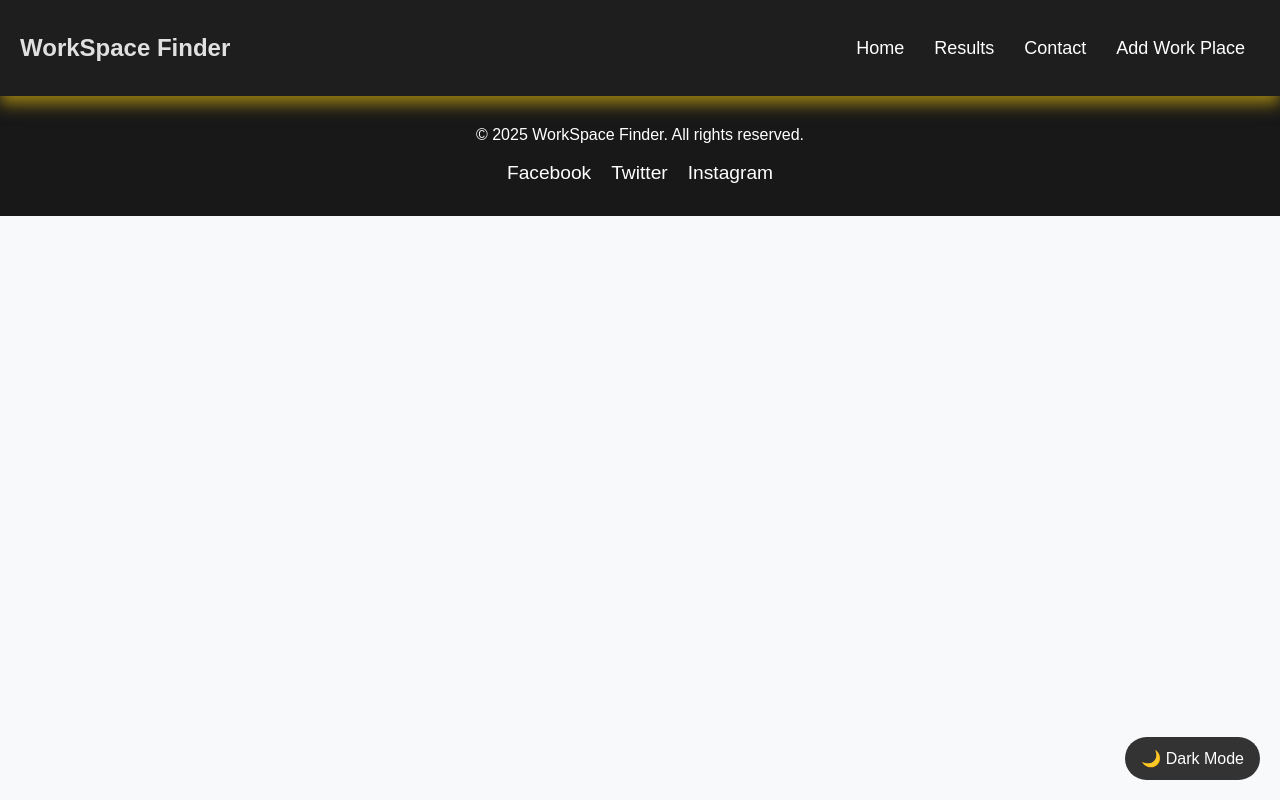
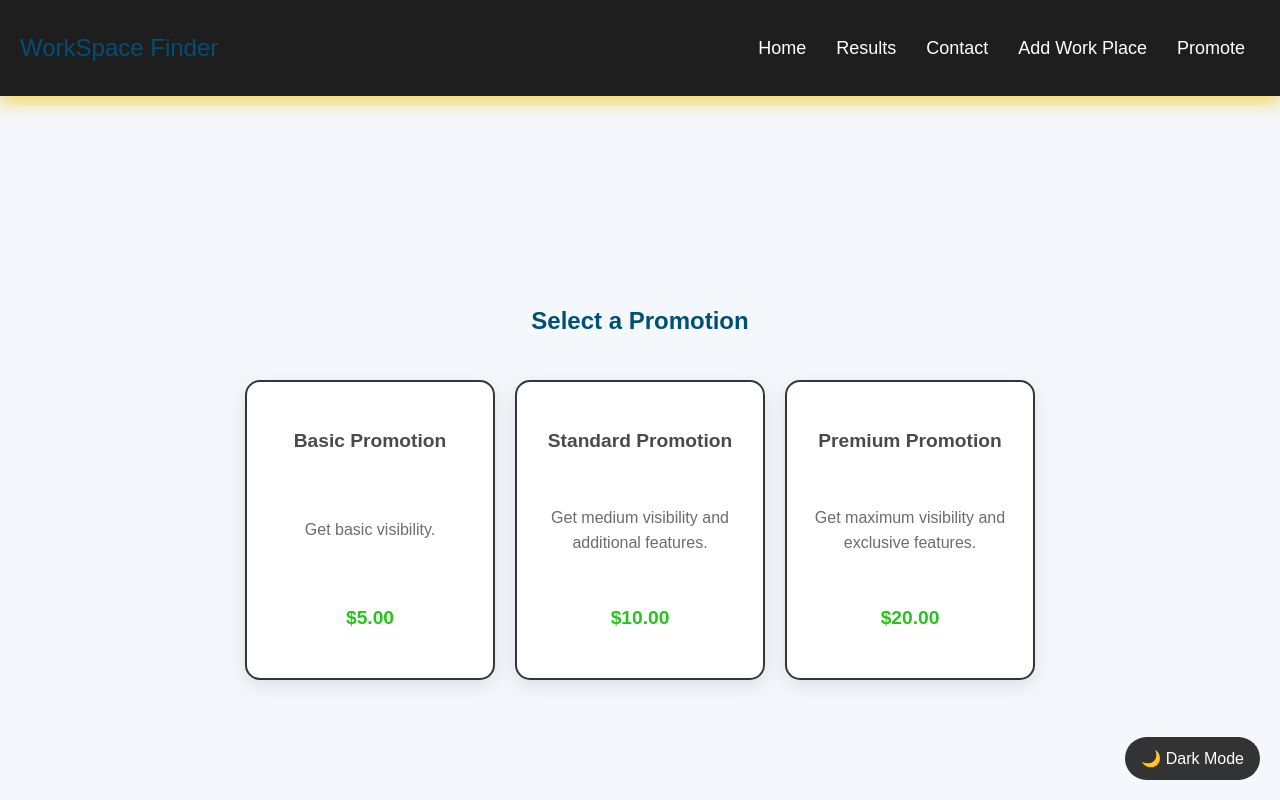
Before and after one commit to HayonShahar/WorkSpaceFinder, a React (Vite) app in the folder front/: page /promote in a window 1280 px wide. Shown: the top 800 px of the page. Built offline with nearby package versions, Linux system fonts and the light colour scheme.

Commit message:
added a promtion page

```diff
--- a/front/src/App.jsx
+++ b/front/src/App.jsx
@@ -12,6 +12,7 @@ import LoginContainer from './components/login/LoginContainer';
 import Contact from './pages/Contact';
 import './App.css';
 import TFAContainer from './components/TFA/TFAContainer';
+import PromotePage from '../src/pages/Promote'; // Import the PromotePage
 
 const App = () => {
   const location = useLocation();
@@ -33,6 +34,7 @@ const App = () => {
         <Route path="/register" element={<RegisterContainer />} />
         <Route path="/login" element={<LoginContainer />} />
         <Route path="/tfa" element={<TFAContainer />} />
+        <Route path="/promote" element={<PromotePage />} /> {/* Add PromotePage route */}
       </Routes>
 
       {/* Render Footer only if the current path is NOT '/register', '/login', or '/tfa' */}
--- a/front/src/components/Home/Header.jsx
+++ b/front/src/components/Home/Header.jsx
@@ -11,13 +11,16 @@ const Header = () => {
 
   return (
     <header className="header">
-      <div className="logo">WorkSpace Finder</div>
+      <div className="logo">
+        <Link to="/">WorkSpace Finder</Link>
+      </div>
       <div className={`nav ${isOpen ? "open" : ""}`}>
         <ul>
           <li><Link to="/">Home</Link></li>
-          <li><Link to="/results">Results</Link></li> {/* Changed from About to Results */}
+          <li><Link to="/results">Results</Link></li>
           <li><Link to="/contact">Contact</Link></li>
           <li><Link to="/addworkplace">Add Work Place</Link></li>
+          <li><Link to="/promote">Promote</Link></li> {/* Added Promote link */}
         </ul>
       </div>
       <div className="menu-icon" onClick={toggleMenu}>
--- /dev/null
+++ b/front/src/pages/Promote.jsx
@@ -0,0 +1,74 @@
+import React, { useState } from 'react';
+import '../styles/Promote.css';
+
+const PromotionBox = ({ title, description, price, onClick }) => {
+  return (
+    <div className="promotion-box" onClick={onClick}>
+      <h3>{title}</h3>
+      <p>{description}</p>
+      <p className="price">${price.toFixed(2)}</p> {/* Price formatting */}
+    </div>
+  );
+};
+
+function PromotePage() {
+  const [selectedPromotion, setSelectedPromotion] = useState(null);
+
+  const promotions = [
+    {
+      id: 1,
+      title: 'Basic Promotion',
+      description: 'Get basic visibility.',
+      price: 5,
+    },
+    {
+      id: 2,
+      title: 'Standard Promotion',
+      description: 'Get medium visibility and additional features.',
+      price: 10,
+    },
+    {
+      id: 3,
+      title: 'Premium Promotion',
+      description: 'Get maximum visibility and exclusive features.',
+      price: 20,
+    },
+  ];
+
+  const handlePromotionClick = (promotion) => {
+    setSelectedPromotion(promotion);
+  };
+
+  const handleConfirmSelection = () => {
+    alert(`You have selected the ${selectedPromotion.title} for $${selectedPromotion.price}`);
+    // Add any further logic, like submitting to backend, etc.
+  };
+
+  return (
+    <div className="promote-page">
+      <h2>Select a Promotion</h2>
+      <div className="promotion-list">
+        {promotions.map((promotion) => (
+          <PromotionBox
+            key={promotion.id}
+            title={promotion.title}
+            description={promotion.description}
+            price={promotion.price}
+            onClick={() => handlePromotionClick(promotion)}
+          />
+        ))}
+      </div>
+      {selectedPromotion && (
+        <div className="selected-promotion">
+          <h3>Selected Promotion:</h3>
+          <p><strong>{selectedPromotion.title}</strong></p>
+          <p>{selectedPromotion.description}</p>
+          <p className="price">Price: ${selectedPromotion.price.toFixed(2)}</p>
+          <button onClick={handleConfirmSelection}>Confirm Selection</button>
+        </div>
+      )}
+    </div>
+  );
+}
+
+export default PromotePage;
--- /dev/null
+++ b/front/src/styles/Promote.css
@@ -0,0 +1,135 @@
+/* Global Styling */
+body {
+    font-family: 'Poppins', sans-serif; /* Modern Google Font */
+    margin: 0;
+    padding: 0;
+    box-sizing: border-box;
+    background-color: #f4f7fc; /* Light background for a clean feel */
+}
+
+/* Container for the whole page */
+.promote-page {
+    display: flex;
+    justify-content: center;
+    align-items: center;
+    flex-direction: column;
+    height: 100vh; /* Make sure the content fits on the screen */
+    text-align: center;
+    font-family: 'Poppins', sans-serif;
+    color: #333; /* Dark text color for readability */
+}
+
+/* List of promotions */
+.promotion-list {
+    display: flex;
+    justify-content: center;
+    gap: 20px;
+    flex-wrap: wrap;
+    margin-top: 20px;
+    width: 100%;
+    margin-bottom: 30px; /* Add a gap between promotion boxes and the selected option box */
+}
+
+/* Each promotion box */
+.promotion-box {
+    border: 2px solid #353535;
+    padding: 20px;
+    cursor: pointer;
+    transition: transform 0.3s ease, box-shadow 0.3s ease, background-color 0.3s ease;
+    width: 250px;
+    height: 300px;
+    display: flex;
+    flex-direction: column;
+    justify-content: space-between;
+    align-items: center;
+    box-sizing: border-box;
+    border-radius: 15px; /* More rounded corners */
+    background-color: #fff;
+    box-shadow: 0 6px 20px rgba(0, 0, 0, 0.1); /* Soft shadow for a modern effect */
+    overflow: hidden;
+    position: relative; /* Needed for the button */
+    padding: 25px; /* Added some space */
+    transition: all 0.3s ease; /* Smooth transition for hover effects */
+}
+
+/* Hover effect on each box */
+.promotion-box:hover {
+    transform: scale(1.05); /* Slightly enlarge on hover */
+    box-shadow: 0 12px 35px rgba(0, 0, 0, 0.15); /* Deeper shadow on hover */
+}
+
+/* Text elements inside the promotion box */
+.promotion-box h3 {
+    font-size: 1.2rem;
+    color: #4a4a4a;
+}
+
+.promotion-box p {
+    font-size: 1rem;
+    color: #6c6c6c;
+}
+
+.promotion-box .price {
+    font-size: 1.2rem;
+    font-weight: bold;
+    color: #25c51a; /* Prominent price color */
+}
+
+/* Styling for the selected promotion card */
+.selected-promotion {
+    margin-top: 40px;
+    padding: 25px;
+    border: 2px solid #353535;
+    border-radius: 15px;
+    box-shadow: 0 6px 20px rgba(0, 0, 0, 0.1);
+    background-color: #fff;
+    max-width: 500px;
+    margin: 0 auto;
+    text-align: center; /* Center the content */
+    display: flex;
+    flex-direction: column;
+    align-items: center; /* Ensure content is centered */
+    height: 380px; /* Fixed height for consistent box size */
+    width: 350px; /* Fixed width for consistent box size */
+}
+
+/* Styling for the button in the selected promotion */
+.selected-promotion button {
+    background-color: #3498db; /* Button color */
+    color: white;
+    padding: 12px 24px; /* Fixed padding for consistent button size */
+    font-size: 1.1rem;
+    font-weight: bold; /* Make button text bold */
+    border: none;
+    border-radius: 8px;
+    cursor: pointer;
+    margin-top: 20px;
+    transition: background-color 0.3s ease, transform 0.3s ease; /* Add smooth effect on hover */
+    min-width: 150px; /* Ensure button has a minimum width */
+}
+
+.selected-promotion button:hover {
+    background-color: #2980b9;
+    transform: scale(1.05); /* Slightly enlarge the button on hover */
+}
+
+/* Responsive adjustments for smaller screens */
+@media (max-width: 768px) {
+    .promotion-list {
+        flex-direction: column;
+        align-items: center;
+    }
+
+    .promotion-box {
+        width: 90%;
+        max-width: 350px;
+        height: auto;
+        padding: 25px;
+    }
+
+    .selected-promotion {
+        width: 100%; /* Make it responsive */
+        max-width: 350px; /* Ensure it's not too wide on smaller screens */
+        height: auto; /* Adjust height for small screens */
+    }
+}
```
